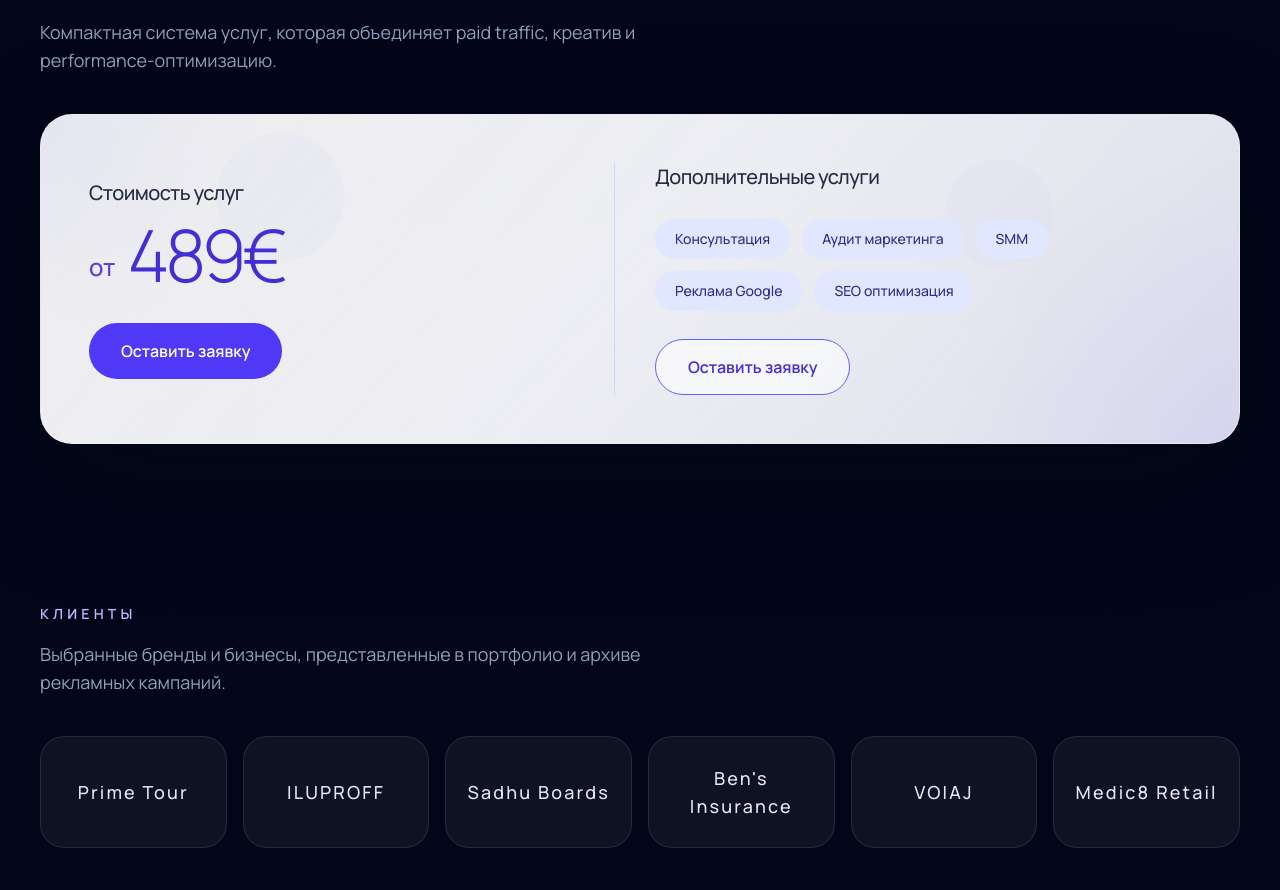
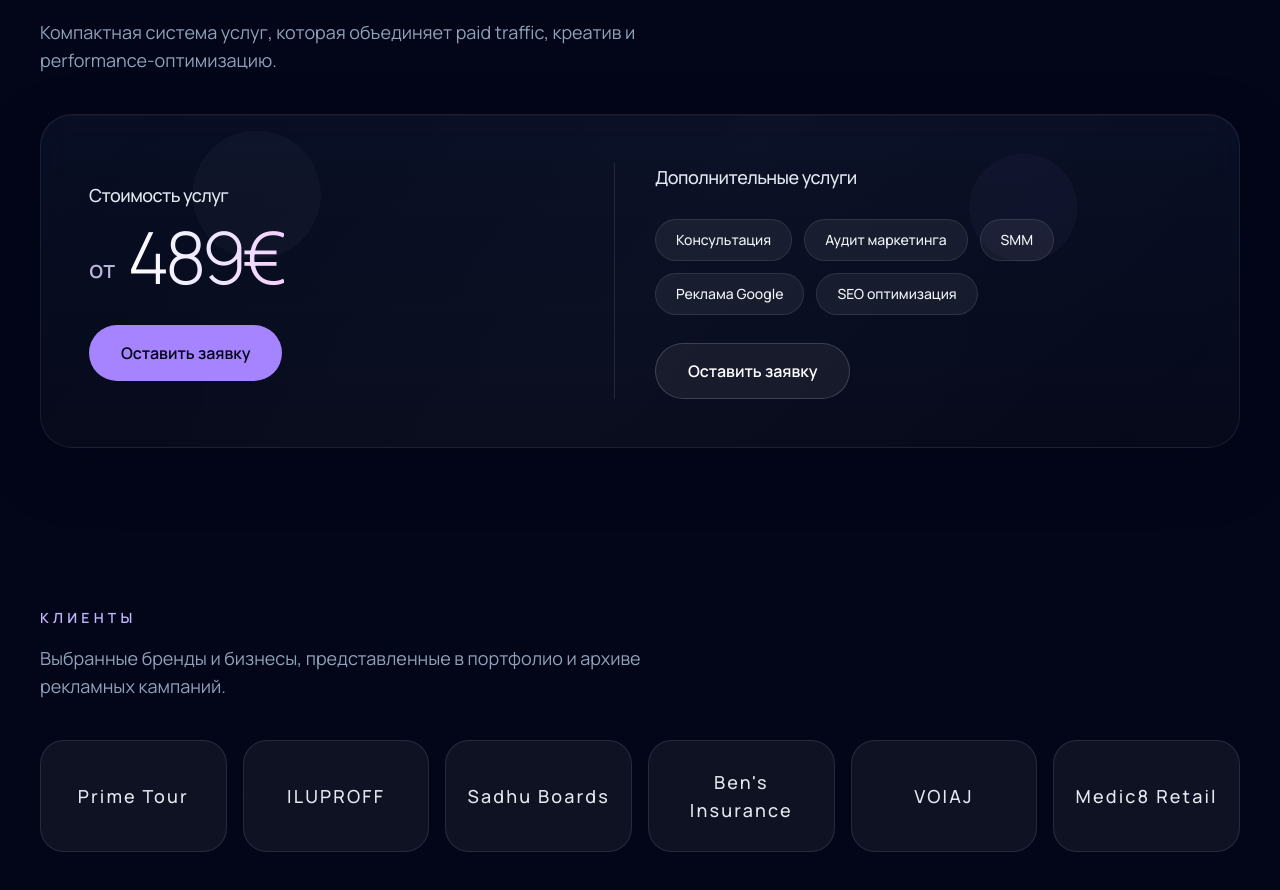
Before and after one commit to ignatevako-ko/site, a Next.js app: page / in a window 1280 px wide. Shown: the part 2827-3717 px from the top of the page. Built offline with nearby package versions, Linux system fonts and the light colour scheme.

Commit message:
Align services panel with site style

```diff
--- a/src/components/landing-page.tsx
+++ b/src/components/landing-page.tsx
@@ -298,21 +298,20 @@ export function LandingPage() {
             title={content.sections.services}
             description={content.sectionLead.services}
           />
-          <div className="relative mt-10 overflow-hidden rounded-[2rem] border border-white/10 bg-[linear-gradient(135deg,rgba(255,255,255,0.94),rgba(245,247,255,0.92))] p-8 text-slate-950 shadow-[0_40px_120px_rgba(7,10,24,0.26)] sm:p-10 lg:p-12">
-            <div className="absolute inset-0 bg-[radial-gradient(circle_at_top_left,rgba(99,102,241,0.08),transparent_18%),radial-gradient(circle_at_bottom_right,rgba(167,139,250,0.12),transparent_24%),linear-gradient(120deg,transparent_0%,rgba(99,102,241,0.04)_100%)]" />
-            <div className="absolute inset-0 opacity-60 [background-image:radial-gradient(circle_at_20%_25%,rgba(99,102,241,0.05)_0,rgba(99,102,241,0.05)_64px,transparent_64px),radial-gradient(circle_at_80%_30%,rgba(99,102,241,0.04)_0,rgba(99,102,241,0.04)_54px,transparent_54px),linear-gradient(130deg,transparent,rgba(255,255,255,0.45),transparent)]" />
+          <div className="glass-shell relative mt-10 overflow-hidden rounded-[2rem] bg-[radial-gradient(circle_at_top_left,rgba(255,224,196,0.08),transparent_16%),radial-gradient(circle_at_bottom_right,rgba(167,139,250,0.14),transparent_22%),linear-gradient(135deg,rgba(12,18,42,0.92),rgba(16,20,42,0.84),rgba(32,22,51,0.88))] p-8 text-white shadow-[0_40px_120px_rgba(7,10,24,0.32)] sm:p-10 lg:p-12">
+            <div className="absolute inset-0 opacity-50 [background-image:radial-gradient(circle_at_18%_24%,rgba(255,255,255,0.05)_0,rgba(255,255,255,0.05)_64px,transparent_64px),radial-gradient(circle_at_82%_28%,rgba(167,139,250,0.08)_0,rgba(167,139,250,0.08)_54px,transparent_54px),linear-gradient(130deg,transparent,rgba(255,255,255,0.04),transparent)]" />
 
             <div className="relative grid gap-10 lg:grid-cols-[0.95fr_auto_1.05fr] lg:items-center">
               <div className="space-y-8">
                 <div className="space-y-3">
-                  <p className="text-xl font-medium tracking-[-0.03em] text-slate-900/90">
+                  <p className="text-lg font-medium tracking-[-0.03em] text-slate-200">
                     {serviceOffer.priceLabel}
                   </p>
                   <div className="flex items-end gap-3">
-                    <span className="pb-2 text-2xl font-medium text-indigo-700/90">
+                    <span className="pb-2 text-2xl font-medium text-violet-200/85">
                       {serviceOffer.fromLabel}
                     </span>
-                    <span className="text-6xl font-light leading-none tracking-[-0.06em] text-indigo-700 sm:text-7xl">
+                    <span className="bg-gradient-to-r from-white via-violet-100 to-fuchsia-200 bg-clip-text text-6xl font-light leading-none tracking-[-0.06em] text-transparent sm:text-7xl">
                       489€
                     </span>
                   </div>
@@ -320,16 +319,16 @@ export function LandingPage() {
 
                 <a
                   href="#contacts"
-                  className="inline-flex min-h-14 items-center justify-center rounded-full bg-indigo-600 px-8 text-base font-semibold text-white transition hover:bg-indigo-500"
+                  className="inline-flex min-h-14 items-center justify-center rounded-full bg-violet-400 px-8 text-base font-semibold text-slate-950 transition hover:bg-violet-300"
                 >
                   {serviceOffer.cta}
                 </a>
               </div>
 
-              <div className="hidden h-full w-px bg-indigo-200/80 lg:block" />
+              <div className="hidden h-full w-px bg-white/10 lg:block" />
 
               <div className="space-y-7">
-                <p className="text-xl font-medium tracking-[-0.03em] text-slate-900/90">
+                <p className="text-lg font-medium tracking-[-0.03em] text-slate-200">
                   {serviceOffer.additionalLabel}
                 </p>
 
@@ -337,7 +336,7 @@ export function LandingPage() {
                   {serviceOffer.items.map((item) => (
                     <span
                       key={item}
-                      className="rounded-full bg-indigo-100 px-5 py-2.5 text-sm font-medium text-indigo-900"
+                      className="rounded-full border border-white/10 bg-white/6 px-5 py-2.5 text-sm font-medium text-slate-100"
                     >
                       {item}
                     </span>
@@ -346,7 +345,7 @@ export function LandingPage() {
 
                 <a
                   href="#contacts"
-                  className="inline-flex min-h-14 items-center justify-center rounded-full border border-indigo-500 bg-white/60 px-8 text-base font-semibold text-indigo-700 transition hover:bg-white"
+                  className="inline-flex min-h-14 items-center justify-center rounded-full border border-white/16 bg-white/6 px-8 text-base font-semibold text-white transition hover:border-violet-300/60 hover:bg-white/10"
                 >
                   {serviceOffer.cta}
                 </a>
```
